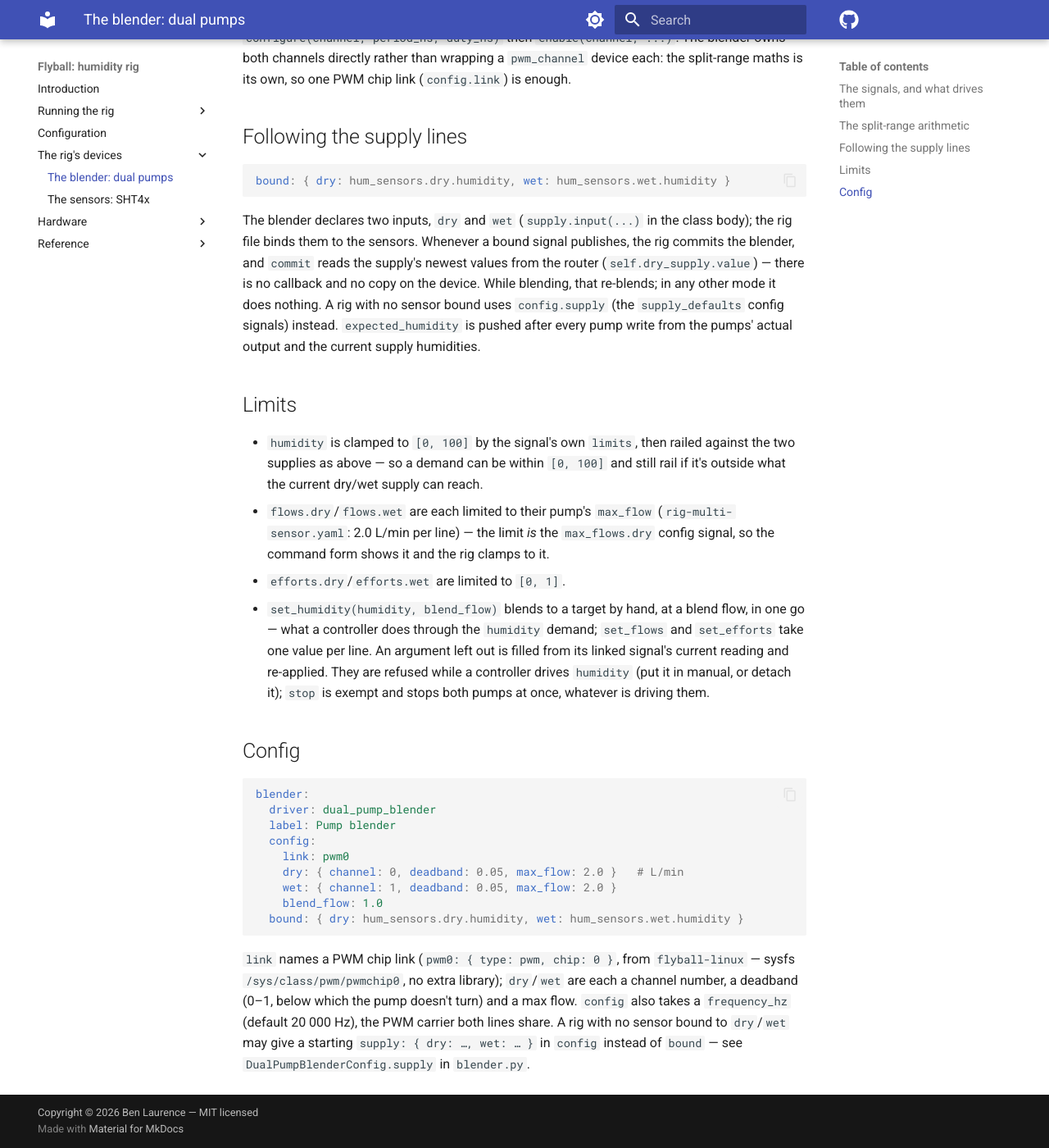
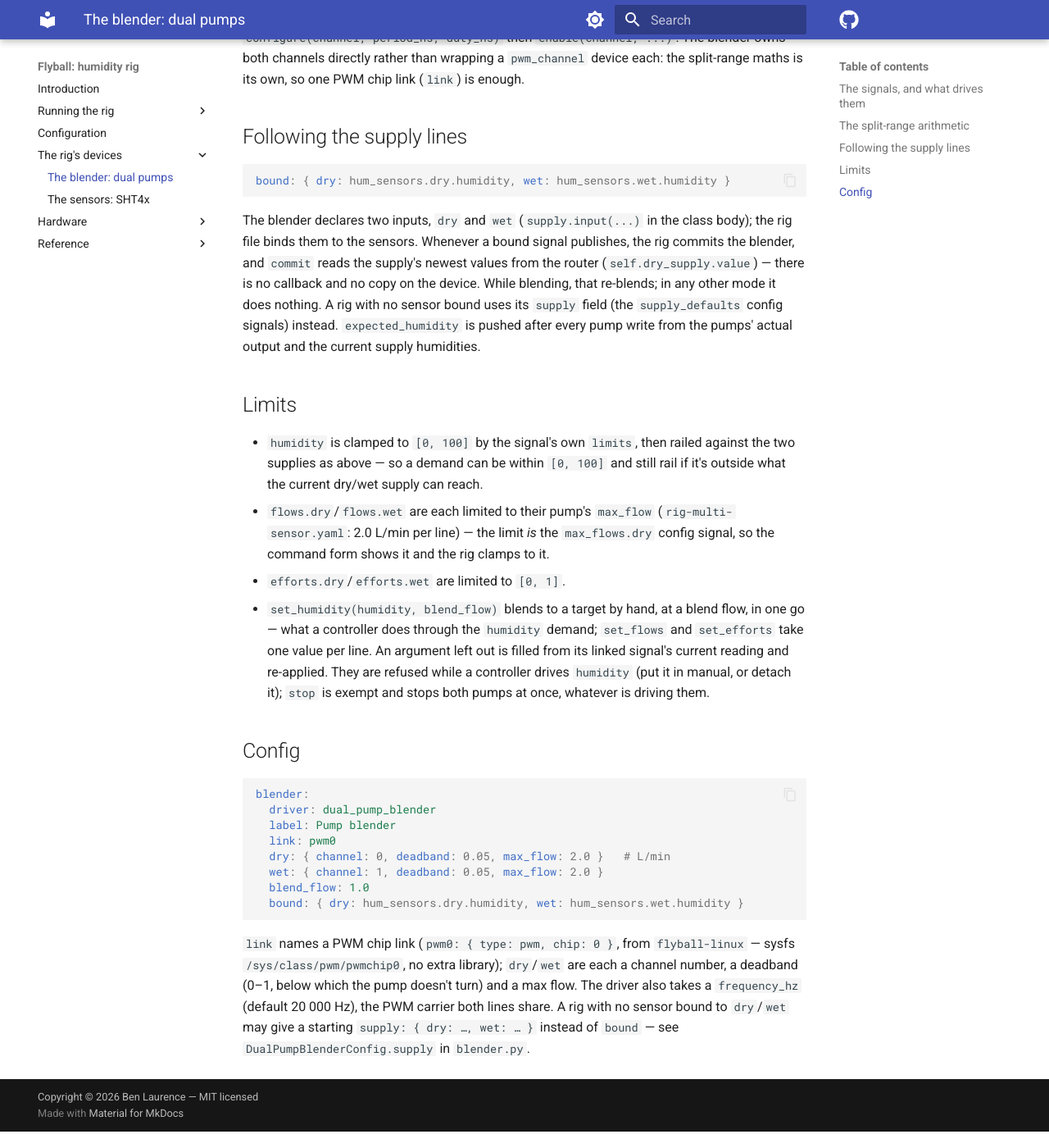
Before and after one commit to bengineer42/humctrl, an MkDocs documentation site: the page built from book/src/3-devices/blender.md, in a window 1280 px wide and 1400 px high, scrolled down 1843 px. Shown: the whole window at 82% size. Built offline with MkDocs 1.6.1 and Material for MkDocs 9.7.7, drawn with Linux system fonts in a browser that asks for light colours; comment, search, counter and statistics services are not loaded.

Commit message:
rename: pair flyball wf1-sweeps 51446a5 (device fields flat, no nested config:)
The rig files and the book write the driver's fields flat beside the envelope; "overrides" in prose become signal metadata.

Signed-off-by: Bengineer <158306087+bengineer42@users.noreply.github.com>

````diff
--- a/book/src/3-devices/blender.md
+++ b/book/src/3-devices/blender.md
@@ -69,7 +69,7 @@ turns into a PWM duty ratio (`calculate_duty_ratio`, honouring that line's
 `configure(channel, period_ns, duty_ns)` then `enable(channel, ...)`. The
 blender owns both channels directly rather than wrapping a `pwm_channel`
 device each: the split-range maths is its own, so one PWM chip link
-(`config.link`) is enough.
+(`link`) is enough.
 
 ## Following the supply lines
 
@@ -83,7 +83,7 @@ signal publishes, the rig commits the blender, and `commit` reads the
 supply's newest values from the router (`self.dry_supply.value`) — there
 is no callback and no copy on the device. While blending, that re-blends;
 in any other mode it does nothing. A rig with no sensor bound uses
-`config.supply` (the `supply_defaults` config signals) instead.
+its `supply` field (the `supply_defaults` config signals) instead.
 `expected_humidity` is pushed after every pump write from the pumps'
 actual output and the current supply humidities.
 
@@ -111,19 +111,18 @@ actual output and the current supply humidities.
 blender:
   driver: dual_pump_blender
   label: Pump blender
-  config:
-    link: pwm0
-    dry: { channel: 0, deadband: 0.05, max_flow: 2.0 }   # L/min
-    wet: { channel: 1, deadband: 0.05, max_flow: 2.0 }
-    blend_flow: 1.0
+  link: pwm0
+  dry: { channel: 0, deadband: 0.05, max_flow: 2.0 }   # L/min
+  wet: { channel: 1, deadband: 0.05, max_flow: 2.0 }
+  blend_flow: 1.0
   bound: { dry: hum_sensors.dry.humidity, wet: hum_sensors.wet.humidity }
 ```
 
 `link` names a PWM chip link (`pwm0: { type: pwm, chip: 0 }`, from
 `flyball-linux` — sysfs `/sys/class/pwm/pwmchip0`, no extra library);
 `dry`/`wet` are each a channel number, a deadband (0–1, below which the
-pump doesn't turn) and a max flow. `config` also takes a `frequency_hz`
+pump doesn't turn) and a max flow. The driver also takes a `frequency_hz`
 (default 20 000 Hz), the PWM carrier both lines share. A rig with no
 sensor bound to `dry`/`wet` may give a starting `supply: { dry: …, wet: …
-}` in `config` instead of `bound` — see `DualPumpBlenderConfig.supply` in
+}` instead of `bound` — see `DualPumpBlenderConfig.supply` in
 `blender.py`.
````
Also changed, not shown: blender.yaml (+8 -9 lines), book/src/1-running/limits.md (+1 -1 lines), book/src/2-config/index.md (+28 -32 lines), book/src/3-devices/index.md (+1 -1 lines), book/src/3-devices/sht4x.md (+9 -10 lines), rig-multi-sensor.yaml (+5 -6 lines), sim.yaml (+12 -14 lines).
